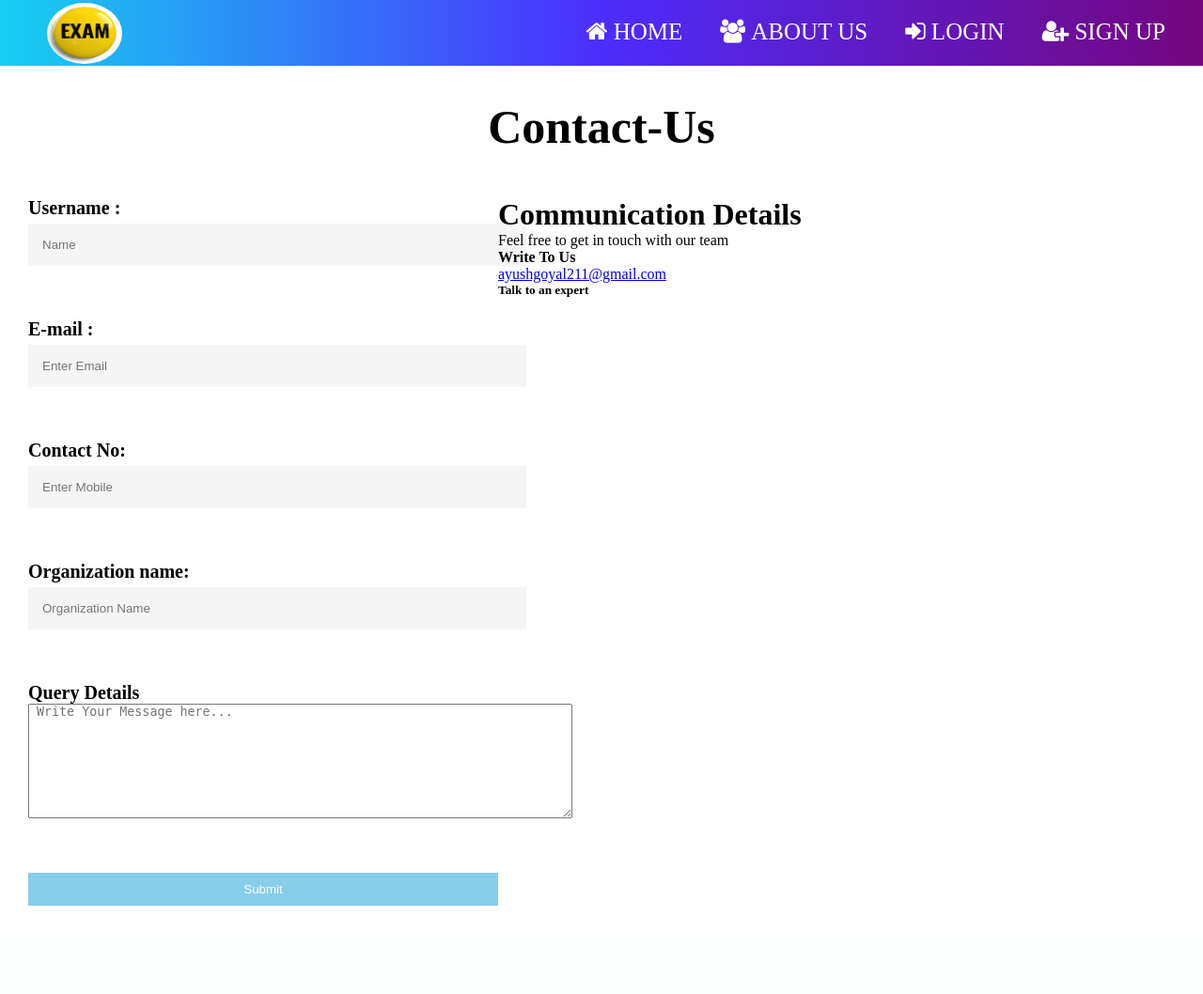
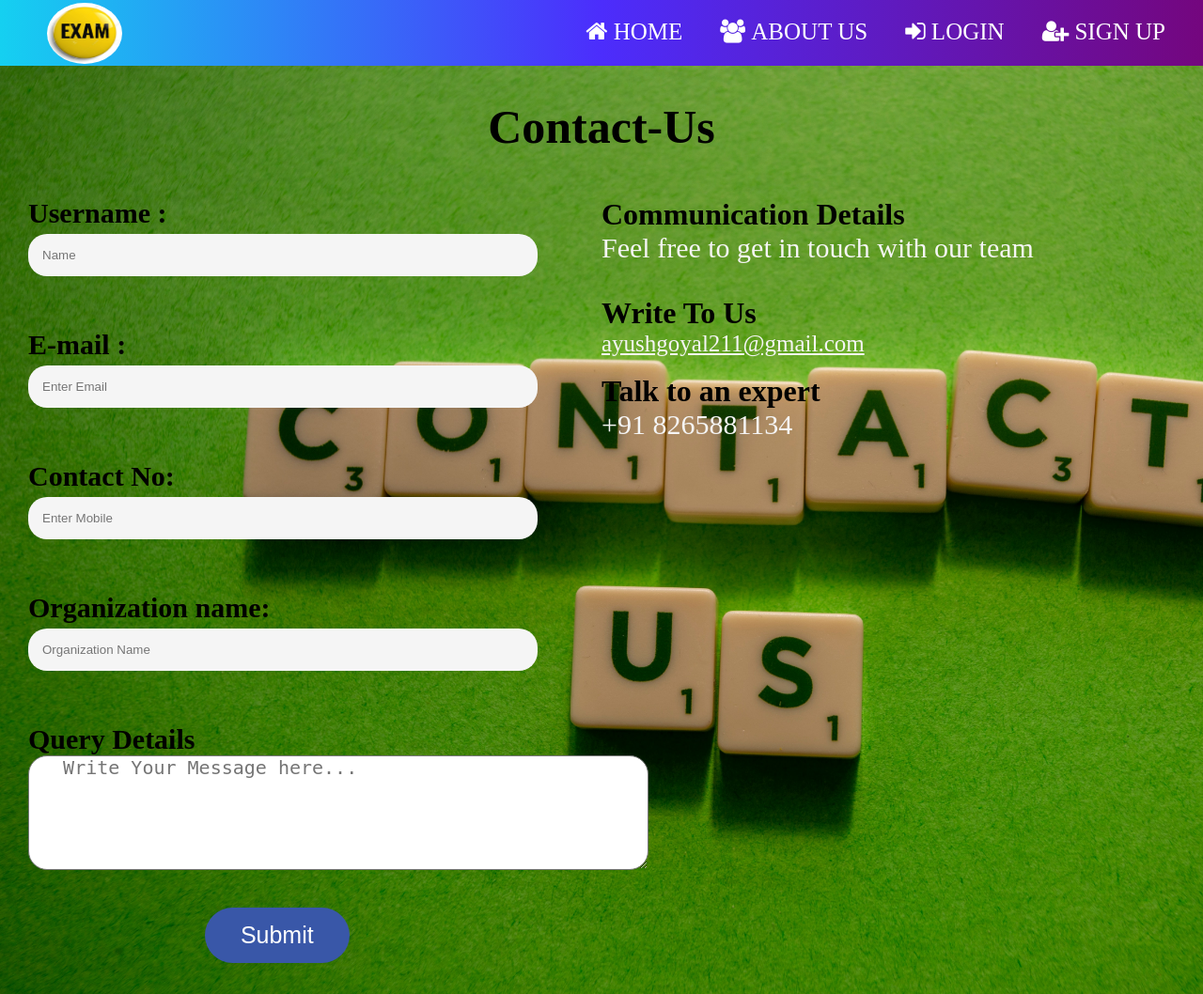
Before and after one commit to Online-Examination-System-Mini-Project/Online_Examination_System, a PHP site: page /Online_Examination_System/Pages/Contact-Us.html in a window 1280 px wide. Shown: the whole page at 94% size. Before the commit the page ends 964 px from the top, so only its background shows below. Run offline with PHP 8.4, Linux system fonts and the light colour scheme.

Commit message:
adding background image in contact us page

```diff
--- a/Pages/Contact-Us.html
+++ b/Pages/Contact-Us.html
@@ -35,7 +35,7 @@
                     <label for="name">Organization name:</label>&nbsp;
                     <input type="text" id="name" name="name" placeholder="Organization Name"  required><br><br><br>
                     <label for="msg">Query Details</label>&nbsp;&nbsp;&nbsp;&nbsp;&nbsp;&nbsp;&nbsp;&nbsp;&nbsp;
-                    <textarea type="text" id="msg" name="entry" rows="8" cols="70" placeholder="&nbsp;Write Your Message here..." required></textarea><br><br><br>
+                    <textarea type="text" id="msg" name="entry" rows="8" cols="80" placeholder="&nbsp;&nbsp;&nbsp;Write Your Message here..." required></textarea><br><br><br>
                     &nbsp;&nbsp;&nbsp;&nbsp;&nbsp;&nbsp;&nbsp;&nbsp;&nbsp;&nbsp;&nbsp;&nbsp;&nbsp;&nbsp;&nbsp;&nbsp;&nbsp;&nbsp;&nbsp;&nbsp;&nbsp;&nbsp;&nbsp;
                     &nbsp;&nbsp;&nbsp;&nbsp;&nbsp;&nbsp;&nbsp;&nbsp;&nbsp;&nbsp;&nbsp;&nbsp;&nbsp;&nbsp;&nbsp;&nbsp;&nbsp;&nbsp;&nbsp;&nbsp;&nbsp;&nbsp;
                     <button type="submit" id="button" name="submit-btn">Submit</button>
@@ -44,10 +44,11 @@
     </div>
     <div class="right">
         <h1>Communication Details</h1>
-        <p>Feel free to get in touch with our team<p>
-        <h4>Write To Us</h4>
-        <a href="mailto:ayushgoyal211@gmail.com">ayushgoyal211@gmail.com</a>
-        <h5>Talk to an expert</h5>
+        <p>Feel free to get in touch with our team<p><br>
+        <h1>Write To Us</h1>
+        <a href="mailto:ayushgoyal211@gmail.com">ayushgoyal211@gmail.com</a><br><br>
+        <h1>Talk to an expert</h1>
+        <p>+91 8265881134</p>
     </div>
 </div>
 
--- a/css/Contact-Us.css
+++ b/css/Contact-Us.css
@@ -1,3 +1,8 @@
+body{
+    background-image:url("../images/back.jpg");
+    background-repeat: no-repeat;
+    background-size: cover;
+}
 .header{
     width: 100%;
     height: 70px;
@@ -19,7 +24,7 @@
 }
 label{
     font-weight: bolder;
-    font-size: 20px;
+    font-size: 30px;
 }
 input{
     padding: 15px;
@@ -28,27 +33,51 @@ input{
     border: none;
     background: whitesmoke;
     width: 100%;
+    border-radius: 20px;
+}
+textarea{
+border-radius: 20px;
+}
+textarea::placeholder{
+    font-size: 20px;
 }
 input:focus{
     background-color:white;
 }
 form{
-    width: 500px;
+    width: 40%;
     float: left;
     margin-left: 30px;
 }
 button{
-    background-color:skyblue;
+    background-color:rgb(57, 87, 168);
     color: white;
-    padding: 10px;
+    padding: 15px;
     border:none;
     cursor: pointer;
-    width: 100%;
+    width: 30%;
+    border-radius: 60px;
+    font-size: 25px;
 }
 button:hover{
-    color: skyblue;
     background-color:blanchedalmond;
+    color: blue;
 }
 .form{
     margin-bottom: 15px;
 }
+.right{
+    float: right;
+    width: 50%;
+    margin-right:;
+}
+.right a{
+    color: whitesmoke;
+}
+.right p{
+    font-size: 30px;
+    color: whitesmoke;
+}
+.right a{
+    font-size: 25px;
+}
```
Also changed, not shown: images/back.jpg.
